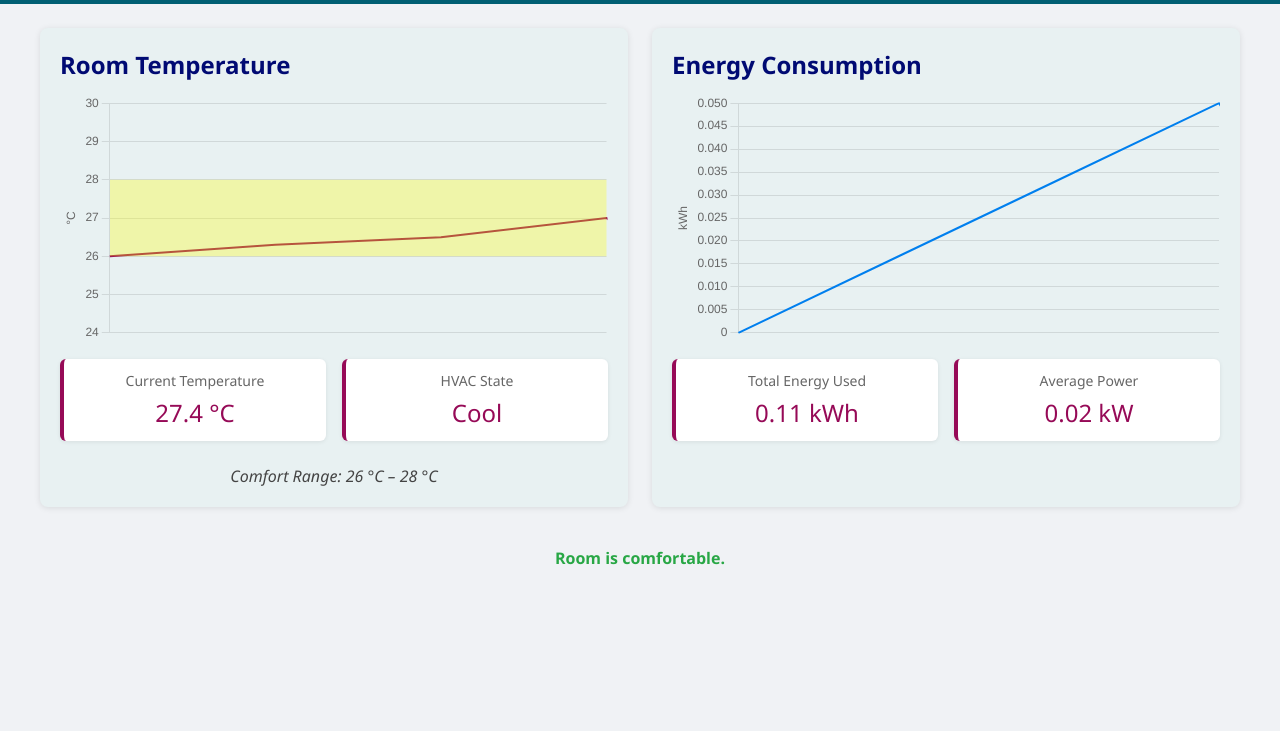
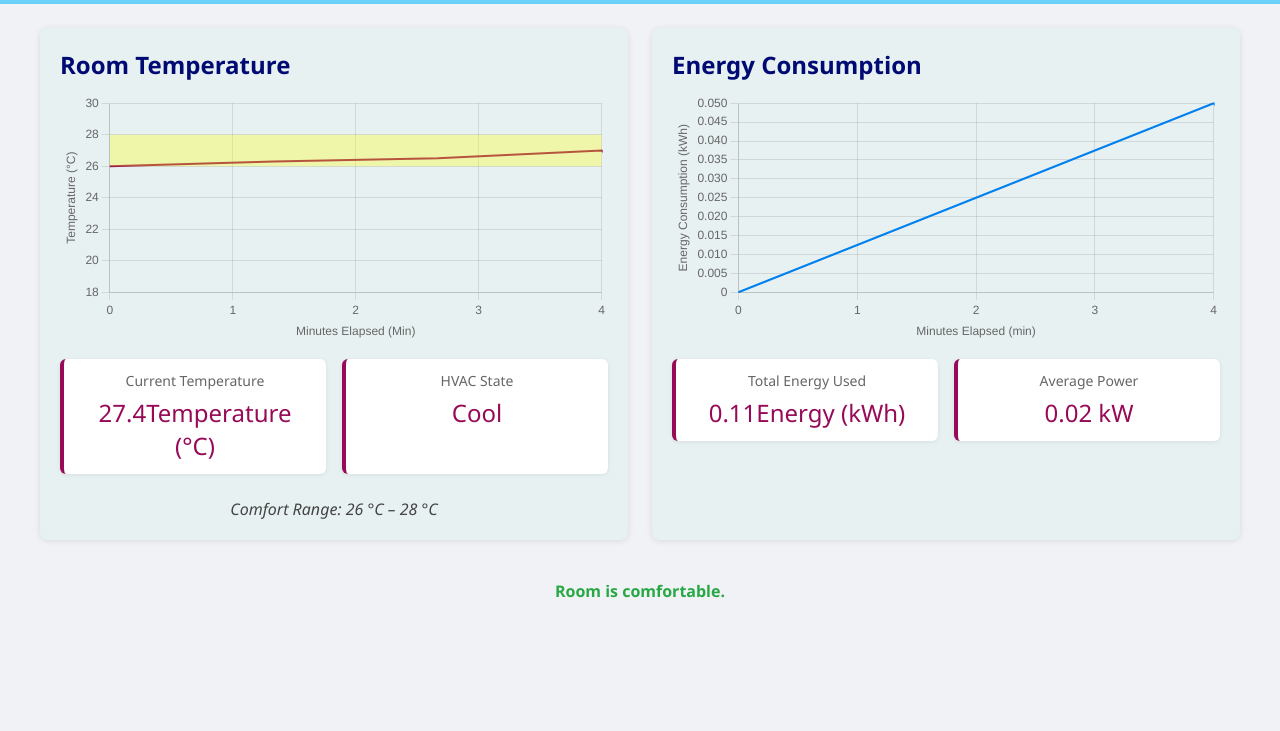
Before and after one commit to DiyadotSaha/SmartRoom, a plain HTML site: page index_room2.html in a window 1280 px wide. Shown: the part 69-800 px from the top of the page. Drawn offline with nearby package versions, Linux system fonts and the light colour scheme.

Commit message:
editing rooms

```diff
--- a/index_room2.html
+++ b/index_room2.html
@@ -20,7 +20,7 @@
     }
     header {
       display: flex; justify-content: space-between; align-items: center;
-      padding: 20px 40px; background: #005f73; color: #fff;
+      padding: 20px 40px; background: #6ad2f8; color: #fff;
     }
     header h1 { margin: 0; font-size: 24px; }
     header select {
@@ -84,7 +84,7 @@
       <div class="metrics">
         <div class="metric">
           <div class="label">Current Temperature</div>
-          <span id="curTemp" class="value">— °C</span>
+          <span id="curTemp" class="value"> Room Temperature (°C)</span>
         </div>
         <div class="metric">
           <div class="label">HVAC State</div>
@@ -101,7 +101,7 @@
       <div class="metrics">
         <div class="metric">
           <div class="label">Total Energy Used</div>
-          <span id="totalEnergy" class="value">— kWh</span>
+          <span id="totalEnergy" class="value">Cummulative Energy Consumption (kWh)</span>
         </div>
         <div class="metric">
           <div class="label">Average Power</div>
@@ -174,10 +174,20 @@
       },
       options: {
         scales: {
-          x: { display: false },
+          x: {
+            title: {
+              display: true,
+              text: 'Minutes Elapsed (Min)'
+            },
+            ticks: {
+              stepSize: 1, // 1 minute intervals
+              callback: function (value) {
+                return value.toFixed(0); // Display as integers: 1, 2, 3...
+              }
+            }},
           y: {
-            min: 24, max: 30,
-            title: { display: true, text: '°C' }
+            min: 18, max: 30,
+            title: { display: true, text: 'Temperature (°C)' }
           }
         },
         plugins: { legend: { display: false } }
@@ -199,9 +209,20 @@
       },
       options: {
         scales: {
-          x: { display: false },
+          x: {
+              title: {
+                display: true,
+                text: 'Minutes Elapsed (min)'
+              },
+              ticks: {
+              stepSize: 1, // 1 minute intervals
+              callback: function (value) {
+                return value.toFixed(0); // Display as integers: 1, 2, 3...
+              }
+            }
+            },
           y: {
-            title: { display: true, text: 'kWh' }
+            title: { display: true, text: 'Energy Consumption (kWh)' }
           }
         },
         plugins: { legend: { display: false } }
@@ -210,8 +231,8 @@
 
     function updateMetrics(temp, energy, cmd) {
       // numeric
-      document.getElementById('curTemp').textContent    = temp.toFixed(1) + ' °C';
-      document.getElementById('totalEnergy').textContent = energies.reduce((a,b)=>a+b,0).toFixed(2) + ' kWh';
+      document.getElementById('curTemp').textContent    = temp.toFixed(1) + 'Temperature (°C)';
+      document.getElementById('totalEnergy').textContent = energies.reduce((a,b)=>a+b,0).toFixed(2) + 'Energy (kWh)';
       const avg = energies.length
         ? (energies.reduce((a,b)=>a+b,0) / energies.length) * (1000/INTERVAL_MS)
         : 0;
@@ -243,8 +264,11 @@
     // main loop
     setInterval(() => {
       // hours elapsed
-      const hours = (idx * INTERVAL_MS) / (1000 * 60 * 60);
-      times.push(hours.toFixed(3));
+      const minutes = (idx * INTERVAL_MS) / (1000 * 60);
+      times.push(minutes);
+
+
+      //times.push(hours);
 
       // push comfort bounds
       bandLow.push(COMFORT_MIN);
```
Also changed, not shown: index_room1.html (+12 -1 lines).
